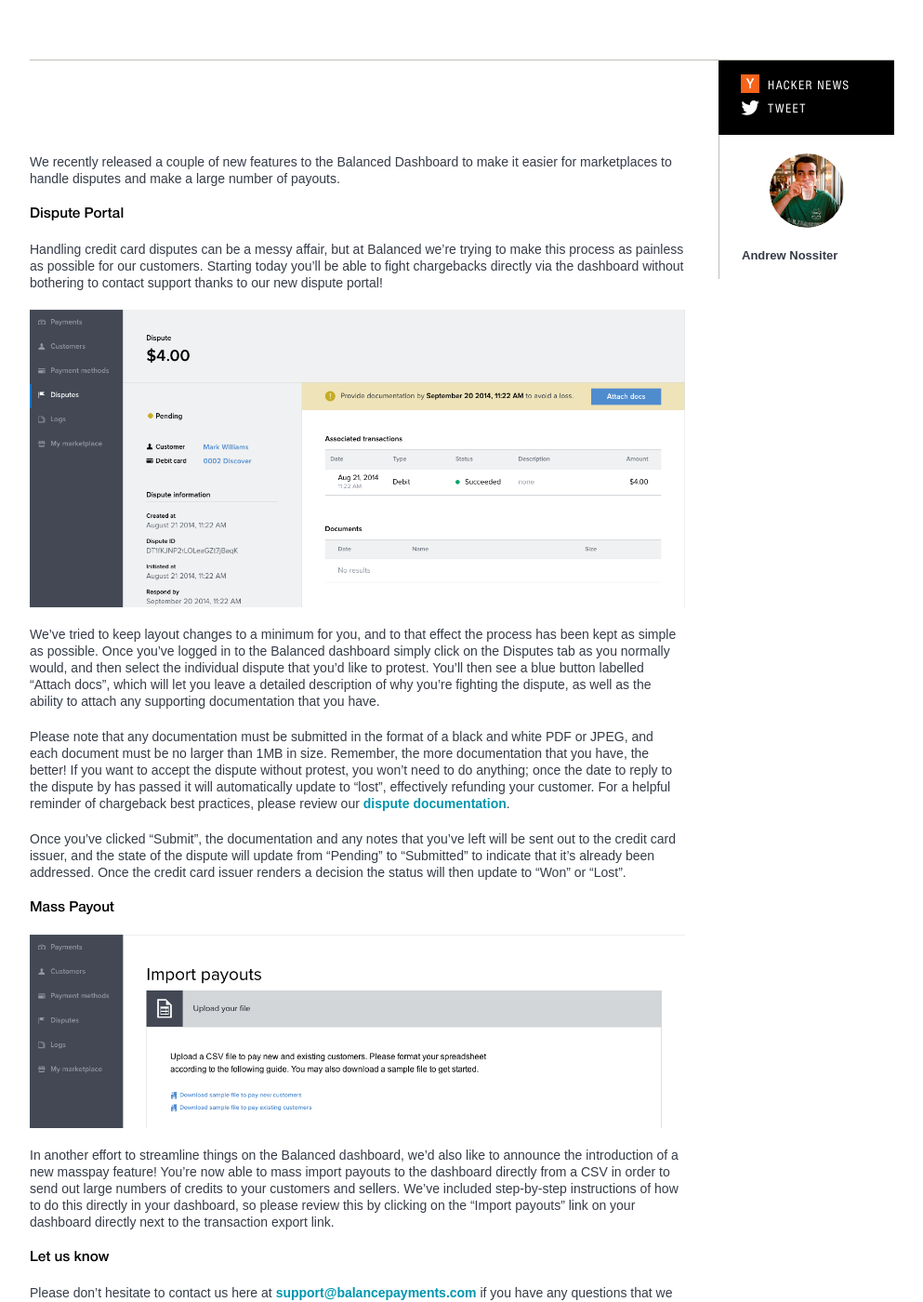
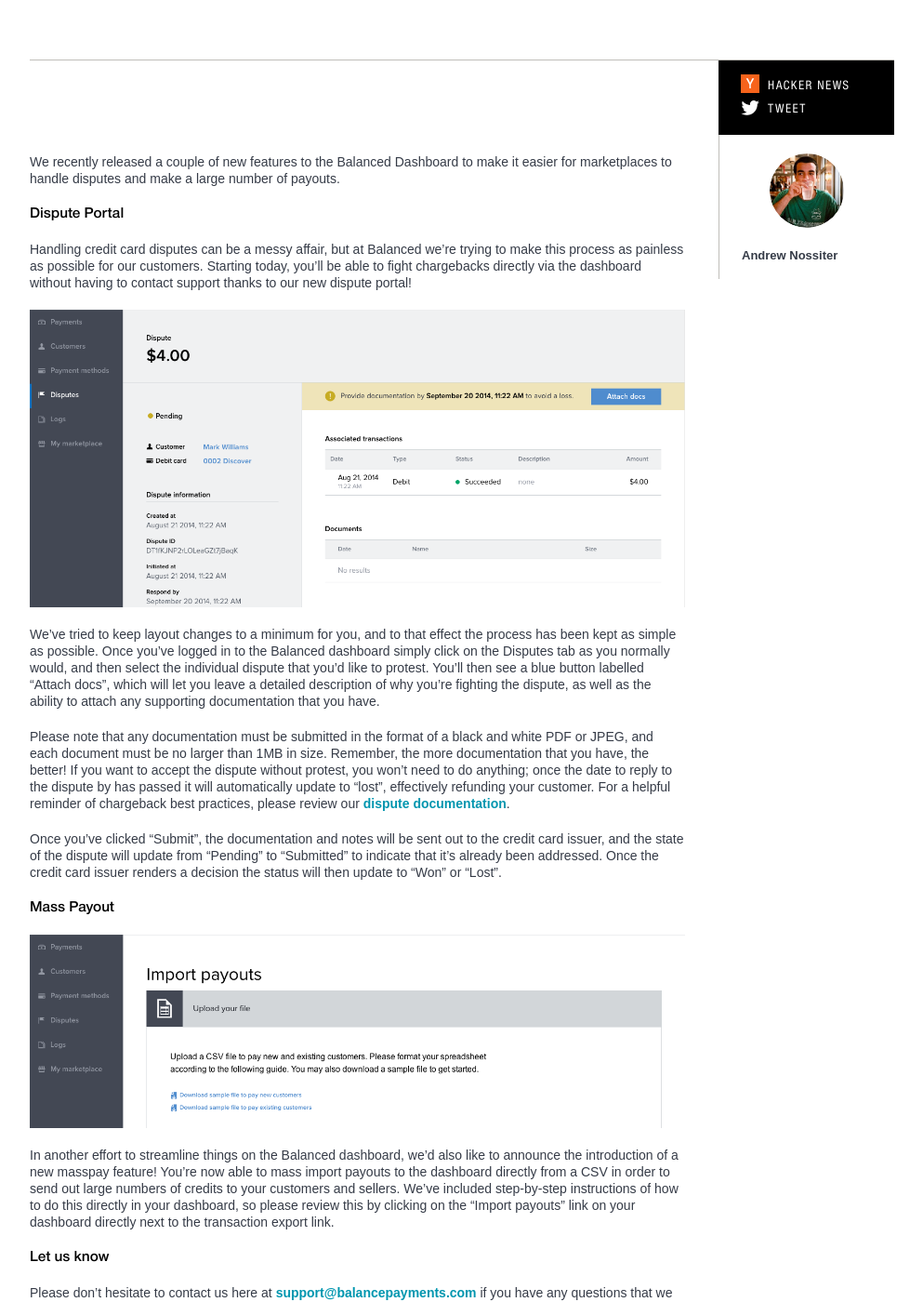
Before and after one commit to balanced/balanced.github.com, a Jekyll site: the page built from _posts/2014-08-28-announcing-dispute-portal-and-mass-payout.md, in a window 1280 px wide and 1400 px high, scrolled down 772 px. Shown: the whole window at 93% size, without its empty margins (143-1136 px from the left). Built offline with Jekyll 4.4.1, drawn with Linux system fonts in a browser that asks for light colours; nearby versions of some CDN libraries.

Commit message:
Update content

```diff
--- a/_posts/2014-08-28-announcing-dispute-portal-and-mass-payout.md
+++ b/_posts/2014-08-28-announcing-dispute-portal-and-mass-payout.md
@@ -17,8 +17,7 @@
 
 ### Dispute Portal
 
-
-Handling credit card disputes can be a messy affair, but at Balanced we’re trying to make this process as painless as possible for our customers. Starting today you’ll be able to fight chargebacks directly via the dashboard without bothering to contact support thanks to our new dispute portal!
+Handling credit card disputes can be a messy affair, but at Balanced we’re trying to make this process as painless as possible for our customers. Starting today, you’ll be able to fight chargebacks directly via the dashboard without having to contact support thanks to our new dispute portal!
 
 ![Dispute portal](/img/blogimages/dispute-details-page.png)
 
@@ -26,7 +25,7 @@
 
 Please note that any documentation must be submitted in the format of a black and white PDF or JPEG, and each document must be no larger than 1MB in size. Remember, the more documentation that you have, the better! If you want to accept the dispute without protest, you won’t need to do anything; once the date to reply to the dispute by has passed it will automatically update to “lost”, effectively refunding your customer. For a helpful reminder of chargeback best practices, please review our <a href="https://support.balancedpayments.com/hc/en-us/categories/200147154-Fraud-Chargebacks">dispute documentation</a>.
 
-Once you’ve clicked "Submit", the documentation and any notes that you’ve left will be sent out to the credit card issuer, and the state of the dispute will update from “Pending” to “Submitted” to indicate that it’s already been addressed. Once the credit card issuer renders a decision the status will then update to “Won” or “Lost”.
+Once you’ve clicked "Submit", the documentation and notes will be sent out to the credit card issuer, and the state of the dispute will update from “Pending” to “Submitted” to indicate that it’s already been addressed. Once the credit card issuer renders a decision the status will then update to “Won” or “Lost”.
 
 ### Mass Payout
 
```
